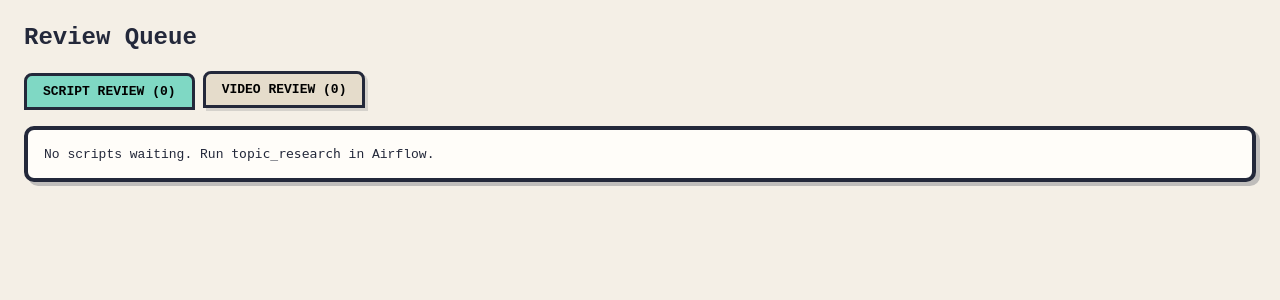
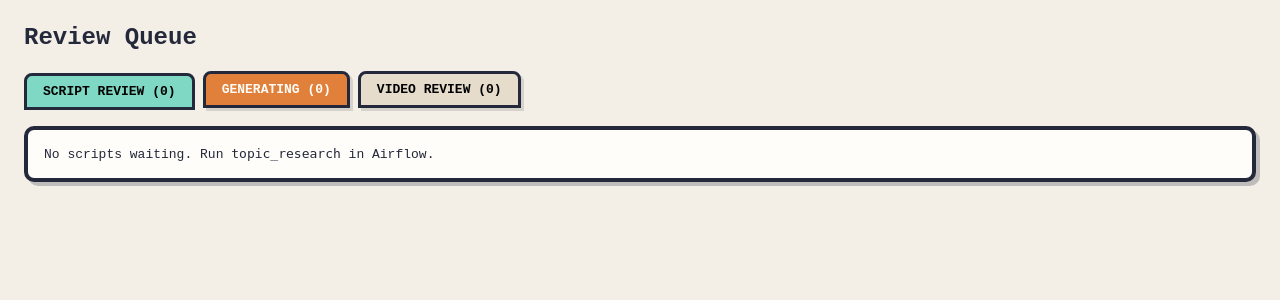
Before and after one commit to mmuazhr/content-studio, a FastAPI app: page / in a window 1280 px wide. Shown: the part 108-408 px from the top of the page. Run offline with FastAPI, Linux system fonts and the light colour scheme.

Commit message:
feat: dedicated generating tab in review queue

```diff
--- a/dashboard/templates/queue.html
+++ b/dashboard/templates/queue.html
@@ -4,11 +4,13 @@
 <h2>Review Queue</h2>
 
 {% set script_eps = episodes | selectattr('status', 'equalto', 'pending_script_review') | list %}
-{% set video_eps = episodes | selectattr('status', 'in', ['pending_video_review', 'generating']) | list %}
+{% set gen_eps = episodes | selectattr('status', 'in', ['script_approved', 'generating']) | list %}
+{% set video_eps = episodes | selectattr('status', 'equalto', 'pending_video_review') | list %}
 {% set error_eps = episodes | selectattr('status', 'equalto', 'error') | list %}
 
 <div class="cs-tabs">
   <button class="cs-tab is-active" data-tab="script">Script Review ({{ script_eps|length }})</button>
+  <button class="cs-tab cs-tab--gen" data-tab="gen">Generating ({{ gen_eps|length }})</button>
   <button class="cs-tab" data-tab="video">Video Review ({{ video_eps|length }})</button>
   {% if error_eps %}<button class="cs-tab cs-tab--error" data-tab="errors">Errors ({{ error_eps|length }})</button>{% endif %}
 </div>
@@ -32,8 +34,12 @@
   {% if not script_eps %}<div class="cs-card cs-empty">No scripts waiting. Run <code>topic_research</code> in Airflow.</div>{% endif %}
   <div class="cs-grid">{% for ep in script_eps %}{{ card(ep) }}{% endfor %}</div>
 </div>
+<div class="cs-tabpane" id="tab-gen" hidden>
+  {% if not gen_eps %}<div class="cs-card cs-empty">Nothing generating right now.</div>{% endif %}
+  <div class="cs-grid">{% for ep in gen_eps %}{{ card(ep) }}{% endfor %}</div>
+</div>
 <div class="cs-tabpane" id="tab-video" hidden>
-  {% if not video_eps %}<div class="cs-card cs-empty">Nothing generating or awaiting video review.</div>{% endif %}
+  {% if not video_eps %}<div class="cs-card cs-empty">Nothing awaiting video review.</div>{% endif %}
   <div class="cs-grid">{% for ep in video_eps %}{{ card(ep) }}{% endfor %}</div>
 </div>
 {% if error_eps %}
@@ -49,6 +55,7 @@
     background: var(--cs-tile); cursor: pointer; box-shadow: 3px 3px 0 rgba(35,40,58,.15); }
   .cs-tab.is-active { background: var(--cs-exa); box-shadow: none; transform: translateY(2px); }
   .cs-tab--error { background: var(--cs-error); color: #fffdf9; }
+  .cs-tab--gen { background: var(--cs-accent); color: #fffdf9; }
 </style>
 <script>
   document.querySelectorAll(".cs-tab").forEach(function (btn) {
```
